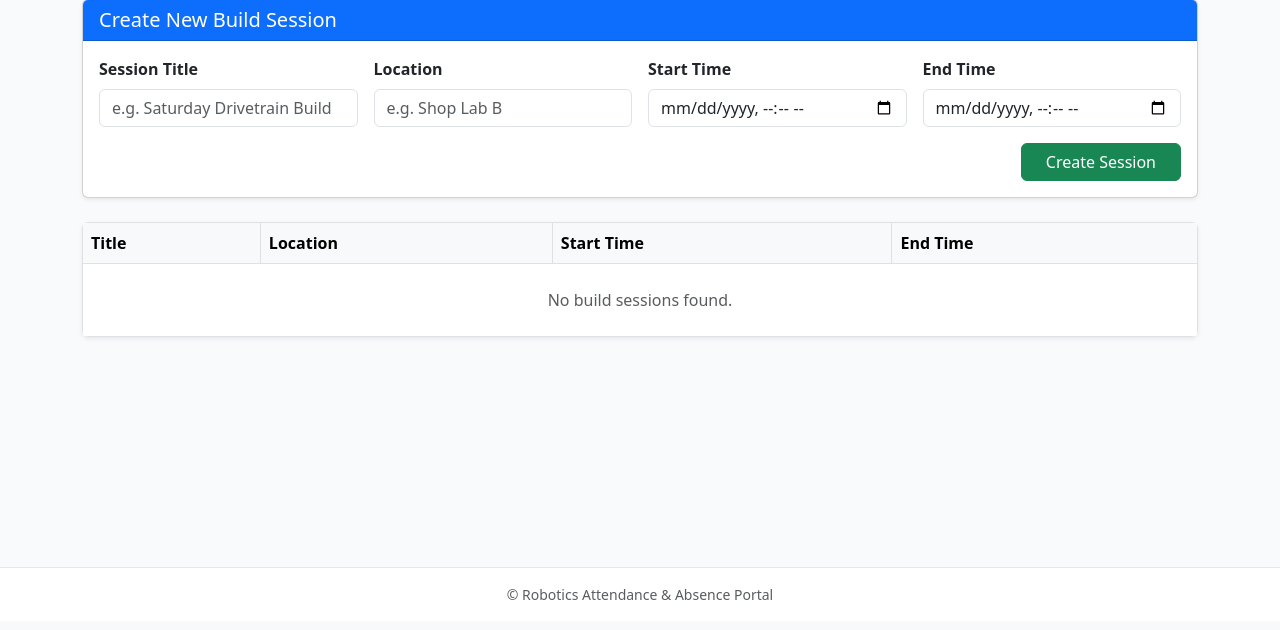
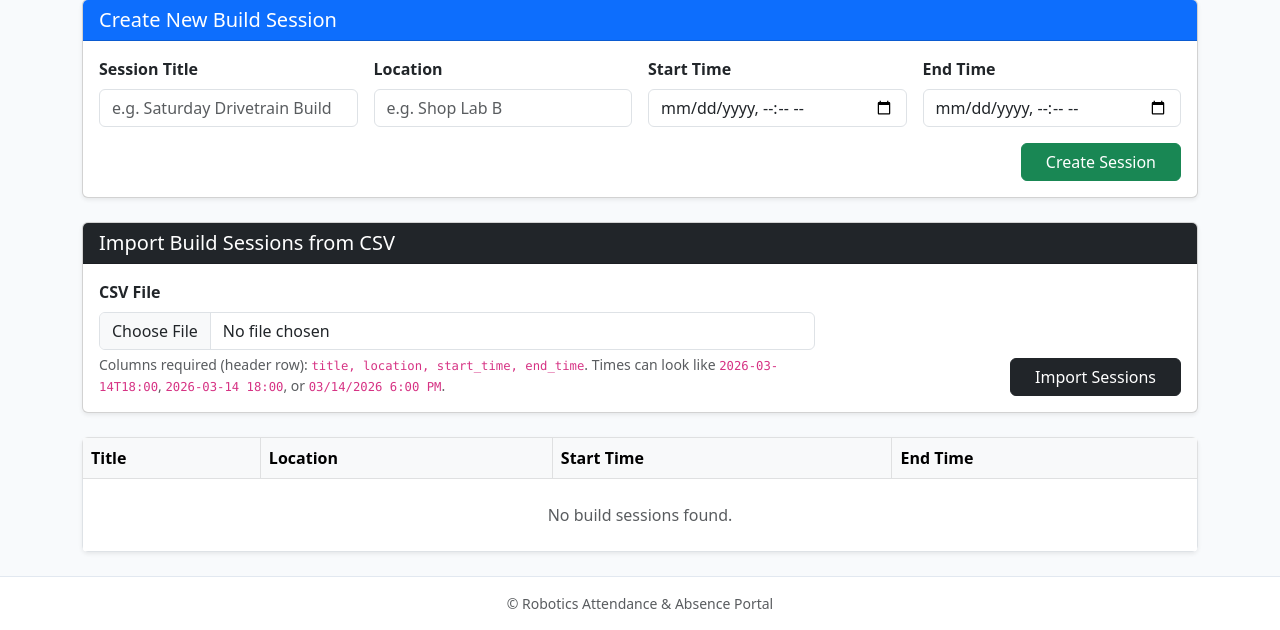
Before and after one commit to gmanandmarbles/attendance-portal, a Flask app: template templates/mentor_sessions.html in a window 1280 px wide. Shown: the part 179-809 px from the top of the page. Before the commit the page ends 779 px from the top, so only its background shows below. Run offline with Flask 3, Linux system fonts and the light colour scheme; the template is opened without the code that fills it, so the values that code supplies are empty.

Commit message:
Add CSV import form for mentor sessions
Added a form to import build sessions from a CSV file with required columns and input validation.

```diff
--- a/templates/mentor_sessions.html
+++ b/templates/mentor_sessions.html
@@ -34,6 +34,27 @@
     </div>
 </div>
 
+<div class="card shadow-sm mb-4">
+    <div class="card-header bg-dark text-white">
+        <h5 class="card-title mb-0">Import Build Sessions from CSV</h5>
+    </div>
+    <div class="card-body">
+        <form method="POST" action="{{ url_for('mentor_sessions_import') }}" enctype="multipart/form-data" class="row g-3 align-items-end">
+            <div class="col-md-8">
+                <label class="form-label fw-bold">CSV File</label>
+                <input type="file" name="csv_file" accept=".csv" class="form-control" required>
+                <div class="form-text">
+                    Columns required (header row): <code>title, location, start_time, end_time</code>.
+                    Times can look like <code>2026-03-14T18:00</code>, <code>2026-03-14 18:00</code>, or <code>03/14/2026 6:00 PM</code>.
+                </div>
+            </div>
+            <div class="col-md-4 text-end">
+                <button type="submit" class="btn btn-dark px-4">Import Sessions</button>
+            </div>
+        </form>
+    </div>
+</div>
+
 <div class="table-responsive bg-white rounded shadow-sm">
     <table class="table table-bordered align-middle mb-0">
         <thead class="table-light">
```
